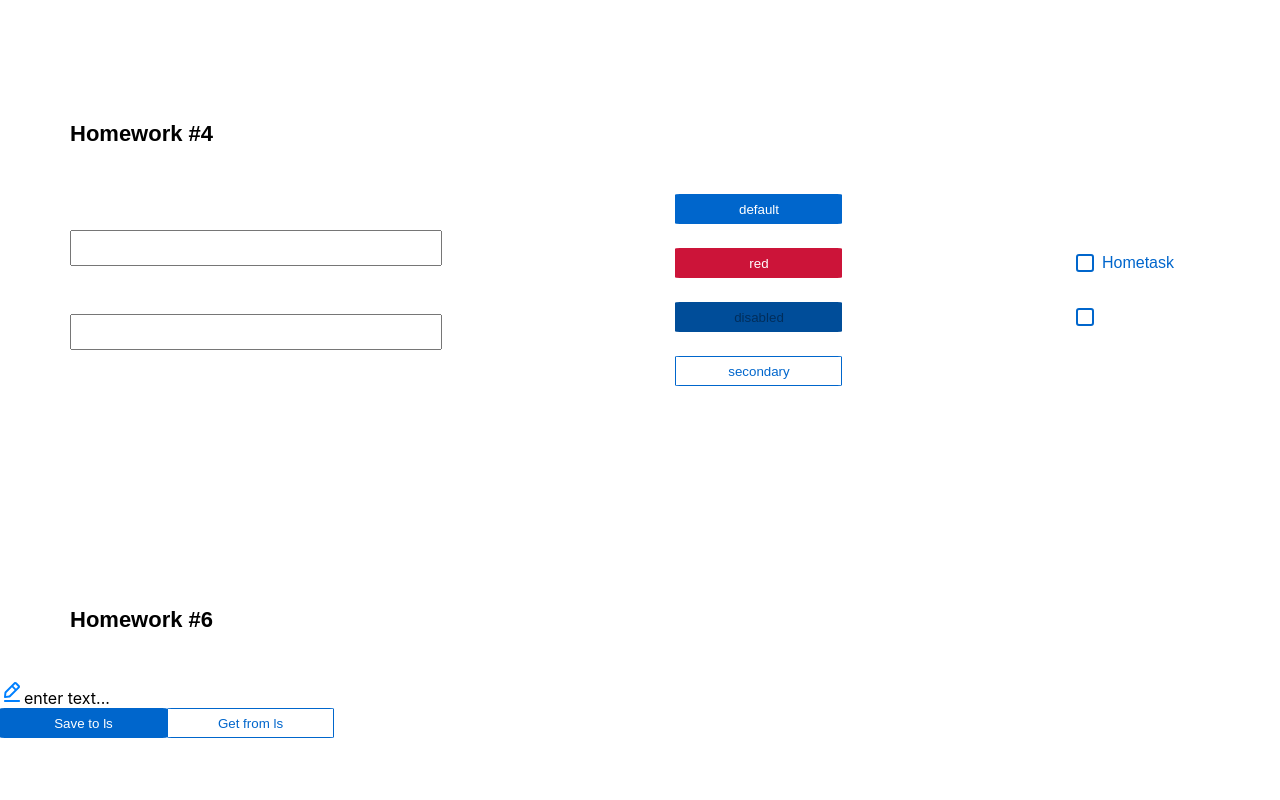
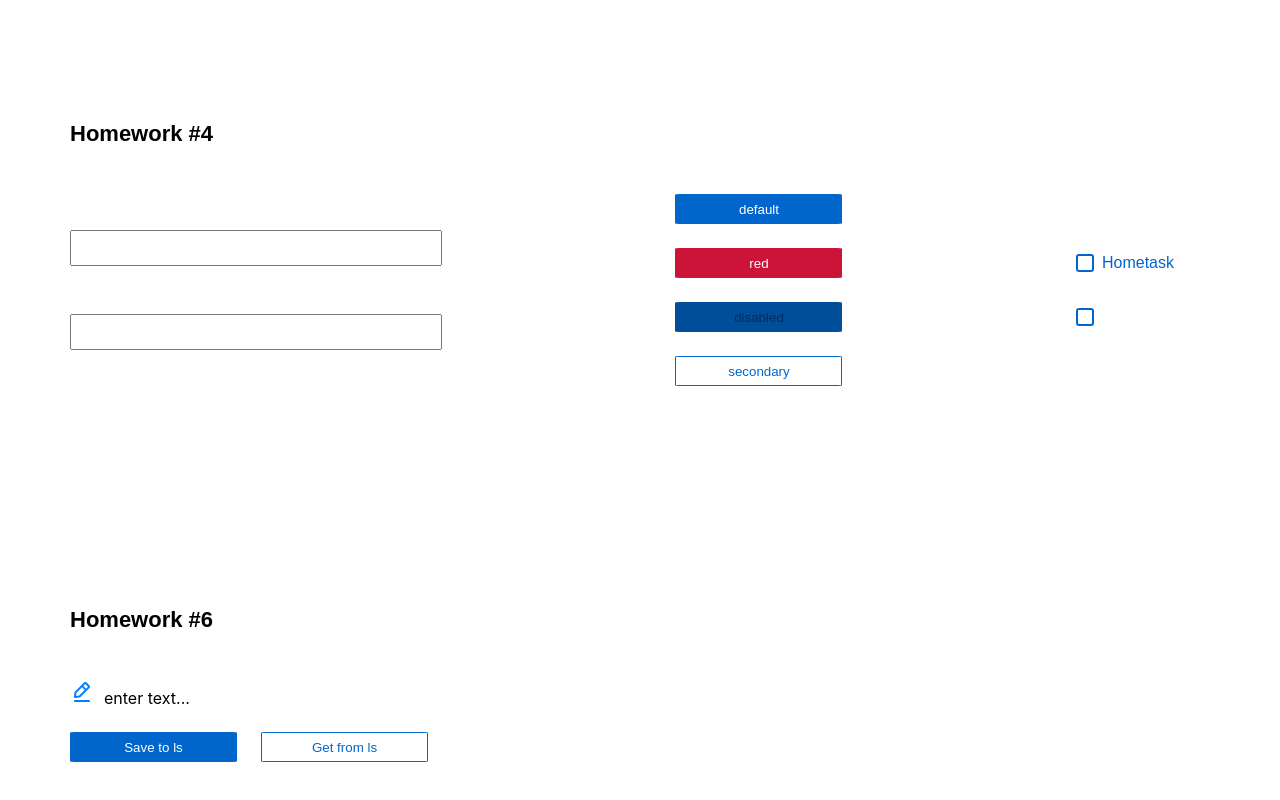
Before and after one commit to DmitriyVavilin/hws2-master, a React (Create React App) app: page /#/pre-junior in a window 1280 px wide. Shown: the part 1723-2523 px from the top of the page. Before the commit the page ends 2461 px from the top, so only its background shows below. Built offline with nearby package versions, Linux system fonts and the light colour scheme.

Commit message:
home_work 6.2

```diff
--- a/src/s2-homeworks/hw06/HW6.module.css
+++ b/src/s2-homeworks/hw06/HW6.module.css
@@ -1,5 +1,17 @@
 .buttonsContainer {
+    margin-bottom: 100px;
+    margin-left: 70px;
 }
 
 .editableSpanContainer {
+    margin-left: 70px;
+    margin-bottom: 24px;
 }
+
+.save {
+    margin-right: 24px;
+}
+
+.editableSpanContainer img {
+    margin-right: 10px;
+}
--- a/src/s2-homeworks/hw06/HW6.tsx
+++ b/src/s2-homeworks/hw06/HW6.tsx
@@ -19,7 +19,11 @@ const HW6 = () => {
     }
     const restore = () => {
         // делают студенты
-        restoreState<string>('hw6-editable-span-value',value)
+        // setValue(restoreState<string>('hw6-editable-span-value',value))
+        let newValue = localStorage.getItem('hw6-editable-span-value')
+        if(newValue){
+            setValue(JSON.parse(newValue))
+        }
     }
 
     return (
@@ -41,7 +45,7 @@ const HW6 = () => {
                 </div>
 
                 <div className={s.buttonsContainer}>
-                    <SuperButton id={'hw6-save'} onClick={save}>
+                    <SuperButton className={s.save} id={'hw6-save'} onClick={save}>
                         Save to ls
                     </SuperButton>
                     <SuperButton
--- a/src/s2-homeworks/hw06/common/c4-SuperEditableSpan/SuperEditableSpan.module.css
+++ b/src/s2-homeworks/hw06/common/c4-SuperEditableSpan/SuperEditableSpan.module.css
@@ -1,4 +1,5 @@
 .spanBlock {
+
 }
 
 .span {
```
